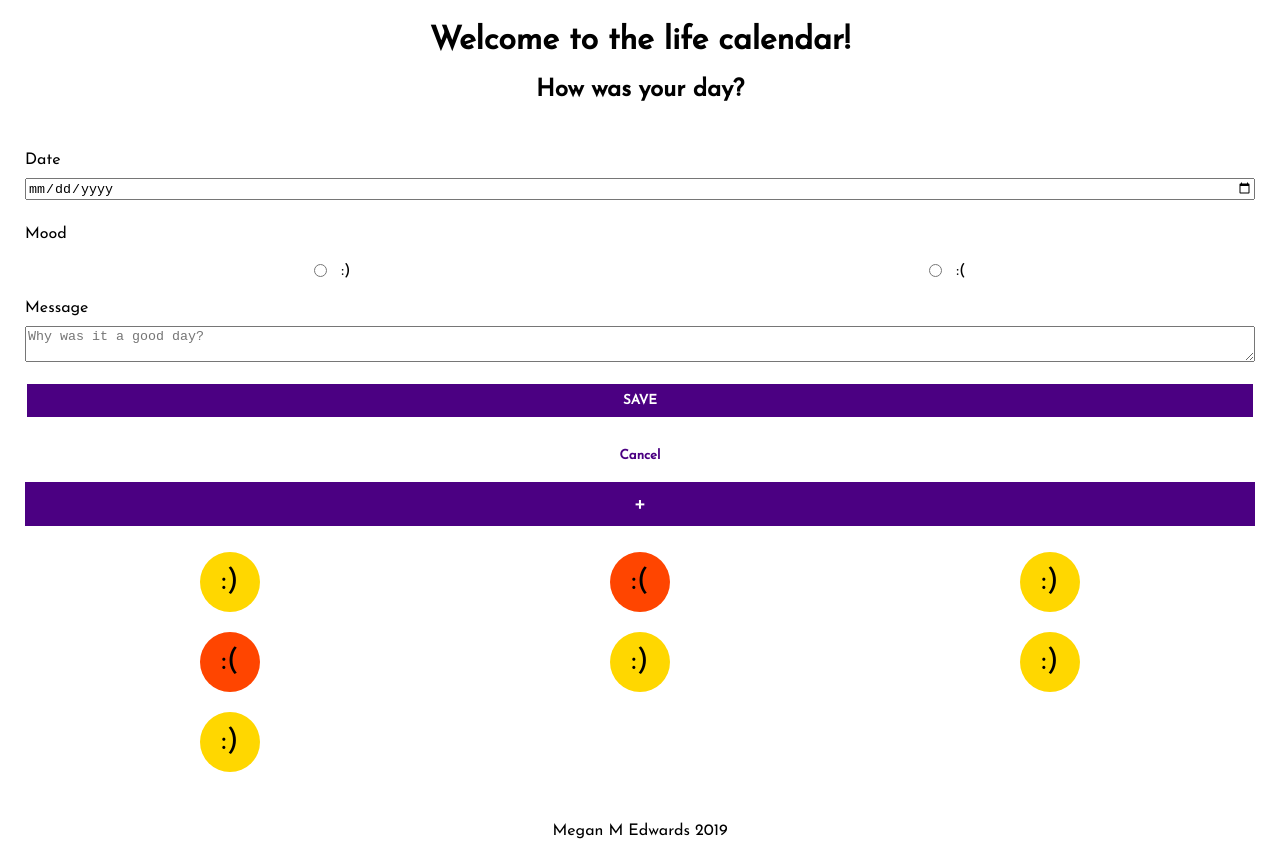
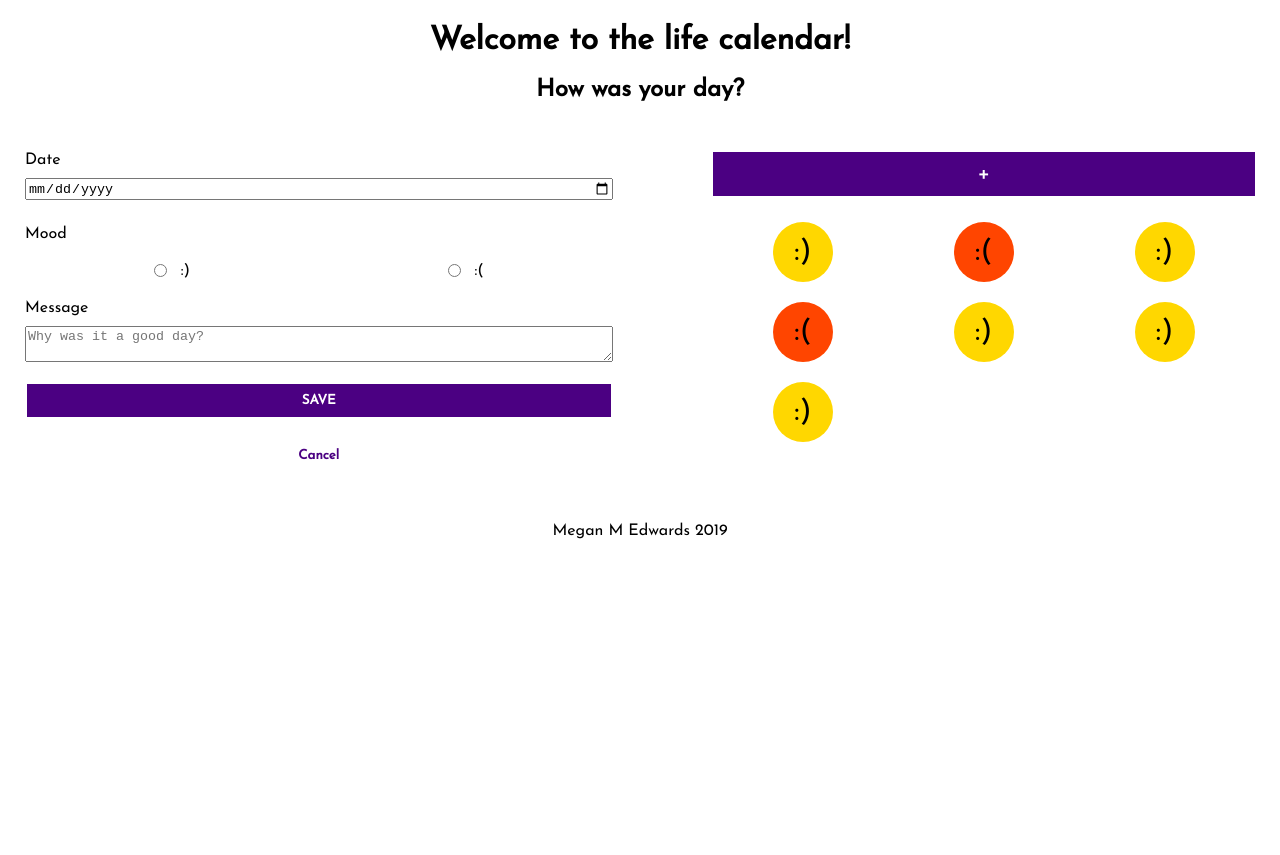
Before and after one commit to m-m-e/f-online-life-calendar-m-m-e, a React (Create React App) app: page / in a window 1280 px wide. After the commit the page ends 800 px from the top, so only its background shows below. Built offline with nearby package versions, Linux system fonts and the light colour scheme.

Commit message:
Add function to save data to state

```diff
--- a/src/components/app/App.js
+++ b/src/components/app/App.js
@@ -8,14 +8,31 @@ class App extends React.Component {
   constructor(props){
     super(props);
     this.state = {
+      newMood: {},
       days: []
     }
+    this.updateMood = this.updateMood.bind(this);
+    this.addMood = this.addMood.bind(this);
+  }
+  updateMood(event){
+    const current = event.currentTarget;
+    this.setState(prevState => {
+      const mood = {...prevState.newMood, [current.name]: current.value};
+      return {newMood: mood};
+    })
   }
 
-  // addMood(event){
+  addMood(event){
+    this.setState(prevState => {
+      const dayToAdd = {...prevState.newMood};
+      const currentDays = [...prevState.days];
+      currentDays.push(dayToAdd);
+      return {days: currentDays};
+    })
+  }
 
-  // }
   render(){
+    const {updateMood, addMood} = this;
     return (
       <div className="app">
         <header className="header">
@@ -26,7 +43,7 @@ class App extends React.Component {
         </header>
         <main className="main">
           <div className="wrapper main__wrapper">
-            <Editor />
+            <Editor updateMood={updateMood} addMood={addMood}/>
             <Calendar />
           </div>
         </main>
--- a/src/components/app/App.scss
+++ b/src/components/app/App.scss
@@ -18,4 +18,11 @@
   .footer {
     text-align: center;
   }
+
 }
+@media all and (min-width: 768px){
+ .main__wrapper {
+  display: flex;
+  justify-content: space-between;
+ }
+}
--- a/src/components/calendar/calendar.scss
+++ b/src/components/calendar/calendar.scss
@@ -13,3 +13,10 @@
     font-size: $font-m;
   }
 }
+
+@media all and (min-width: 768px){
+  .calendar {
+    margin-left: 50px;
+    flex-grow: 1;
+  }
+}
--- a/src/components/editor/Editor.js
+++ b/src/components/editor/Editor.js
@@ -2,26 +2,8 @@ import React, {Component} from 'react';
 import './editor.scss';
 
 class Editor extends Component {
-  constructor(props){
-    super(props);
-    this.state = {
-      newMood: {}
-    }
-    this.updateMood = this.updateMood.bind(this);
-  }
-
-  updateMood(event){
-    // const current = event.currentTarget;
-    // const newObj = {[current.id]: current.value};
-    // console.log(newObj);
-    // this.setState(prevState => {
-    //   const moodToAdd = {...prevState.newMood, newMood: newObj};
-    //   return ({newMood: moodToAdd});
-    // })
-  }
-
   render(){
-    const {updateMood} = this;
+    const {updateMood, addMood} = this.props;
     return(
       <section className="editor">
         <form action="" className="editor__form">
@@ -32,7 +14,7 @@ class Editor extends Component {
             <input
               type="date"
               id="date"
-              name="currentDate"
+              name="date"
               className="input date__input"
               onChange={updateMood}
             />
@@ -81,7 +63,7 @@ class Editor extends Component {
             />
           </div>
           <div className="actions">
-            <button type="button" className="button button__save">Save</button>
+            <button type="button" className="button button__save" onClick={addMood}>Save</button>
             <button type="button" className="button button__cancel">Cancel</button>
           </div>
         </form>
--- a/src/components/editor/editor.scss
+++ b/src/components/editor/editor.scss
@@ -71,3 +71,10 @@
     }
   }
 }
+
+@media all and (min-width: 768px){
+  .editor {
+    margin-right: 50px;
+    flex-grow: 1;
+  }
+}
```
